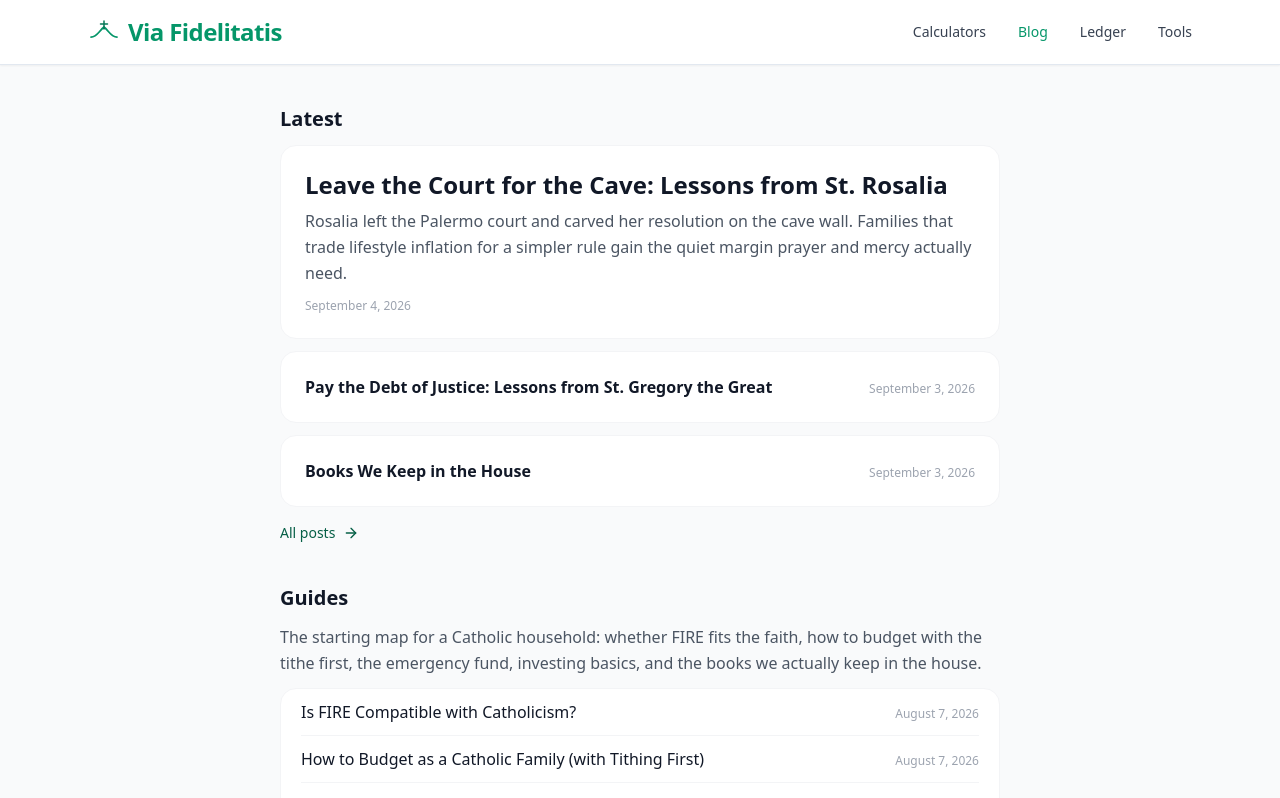
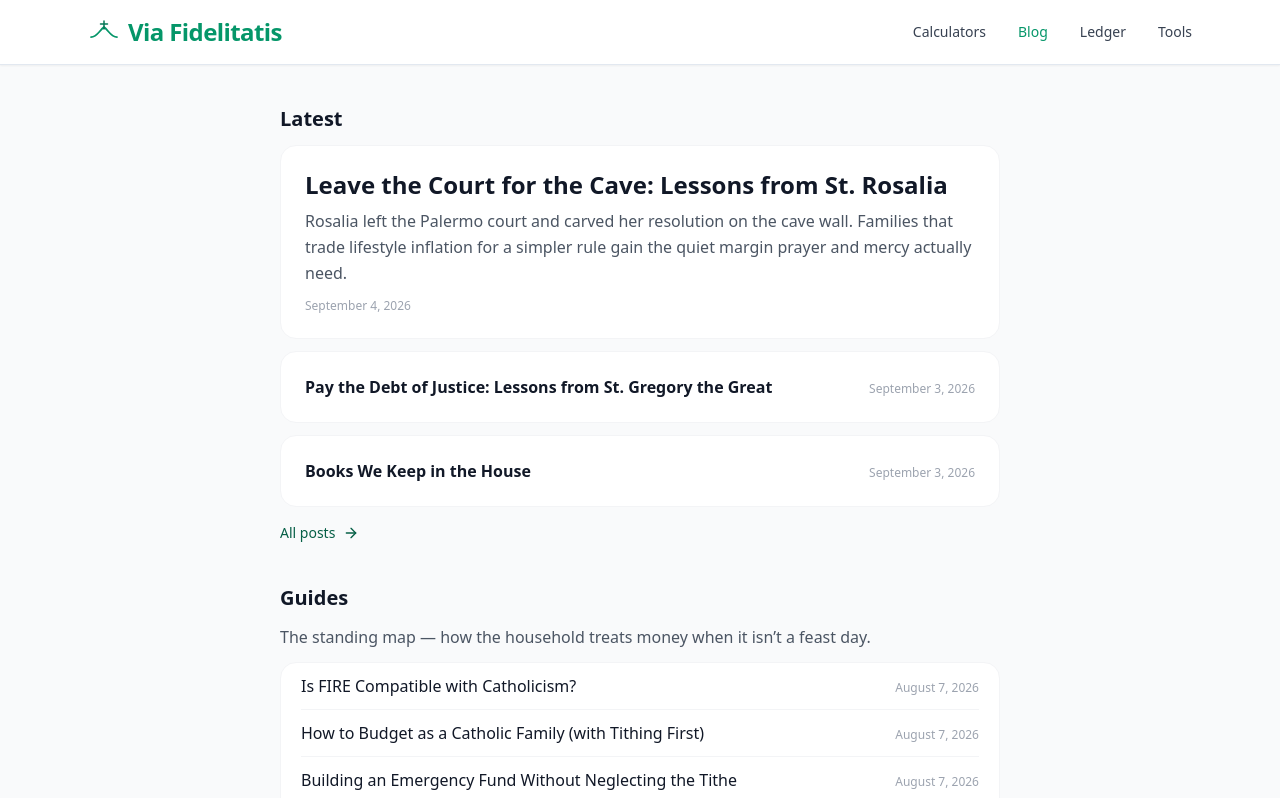
Before and after one commit to daughterpop/super-fi-calc, a React (Vite) app: page /blog in a window 1280 px wide. Shown: the top 798 px of the page. Built offline with nearby package versions, Linux system fonts and the light colour scheme.

Commit message:
Shorten blog Guides blurb to one sentence on the idea, not the list

```diff
--- a/src/pages/BlogIndex.jsx
+++ b/src/pages/BlogIndex.jsx
@@ -124,7 +124,7 @@ export default function BlogIndex() {
             <section className="mb-12">
               <h2 className="text-xl font-bold text-gray-900 mb-3">Guides</h2>
               <p className="text-gray-600 leading-relaxed mb-3">
-                The starting map for a Catholic household: whether FIRE fits the faith, how to budget with the tithe first, the emergency fund, investing basics, and the books we actually keep in the house.
+                The standing map — how the household treats money when it isn’t a feast day.
               </p>
               <div className="bg-white rounded-2xl border border-gray-100 px-5">
                 {guides.map((post) => (
```
